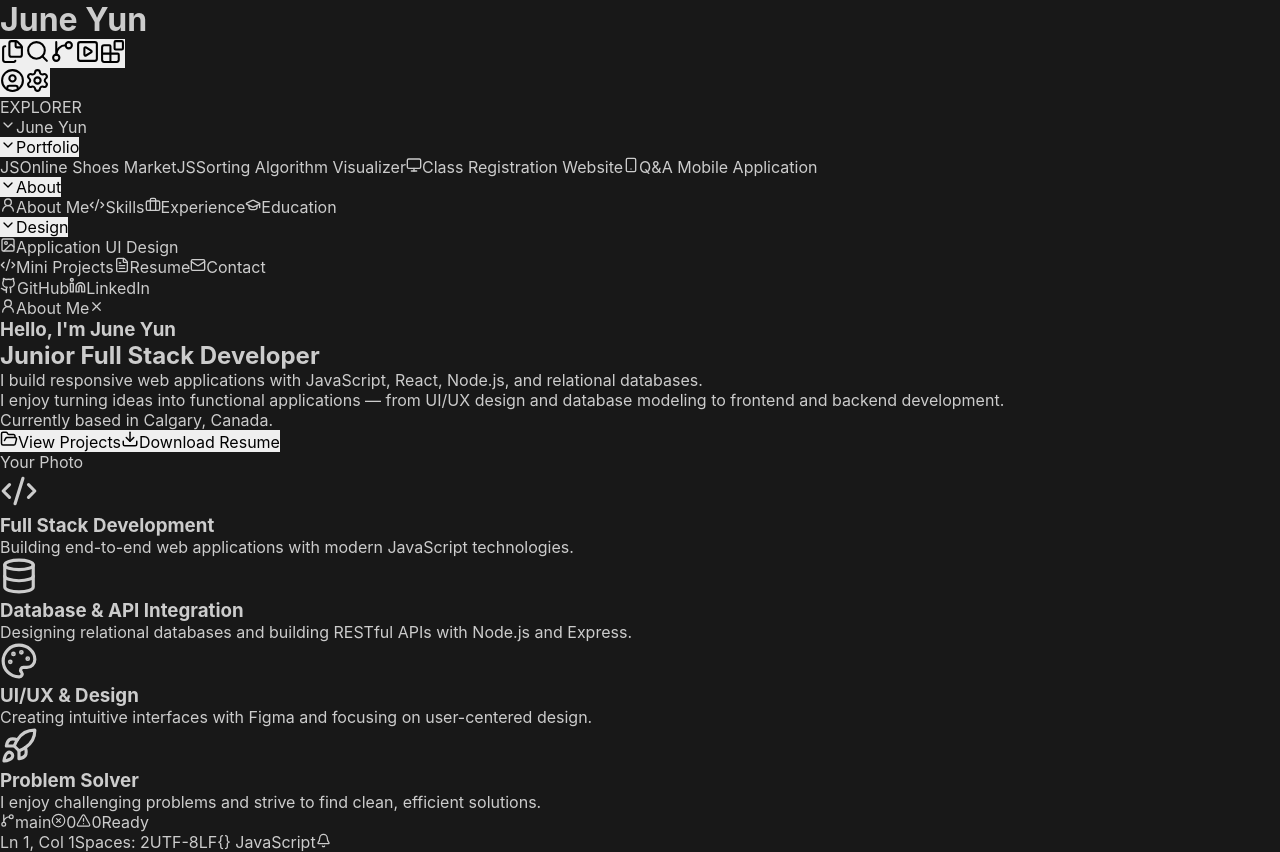
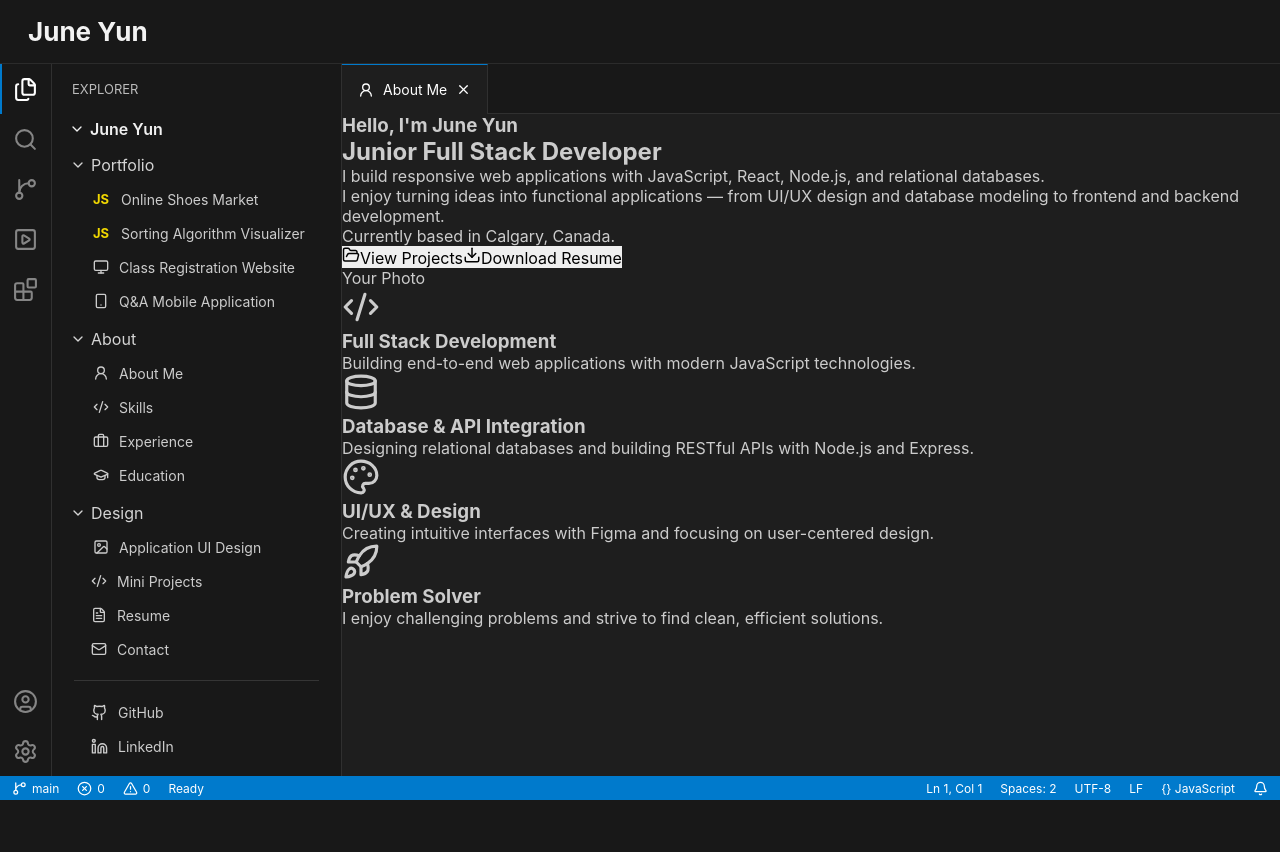
Before and after one commit to JuneYunDev/JunePortfoiloWebsite, a React (Vite) app: page / in a window 1280 px wide. After the commit the page ends 800 px from the top, so only its background shows below. Built offline with nearby package versions, Linux system fonts and the light colour scheme.

Commit message:
Design layout css

```diff
--- a/src/styles/layout.css
+++ b/src/styles/layout.css
@@ -0,0 +1,283 @@
+.portfolio-app {
+  min-height: 100vh;
+  background: #181818;
+
+  display: grid;
+
+  grid-template-rows:
+    64px
+    minmax(0, 1fr)
+    24px;
+}
+
+.portfolio-header {
+  display: flex;
+  align-items: center;
+
+  padding: 0 28px;
+
+  background: #181818;
+
+  border-bottom: 1px solid #2b2b2b;
+}
+
+.portfolio-header h1 {
+  color: #f2f2f2;
+
+  font-size: 26px;
+  font-weight: 700;
+}
+
+.portfolio-workspace {
+  min-height: 0;
+
+  display: grid;
+
+  grid-template-columns:
+    52px
+    290px
+    minmax(0, 1fr);
+}
+
+/* Activity Bar */
+
+.activity-bar {
+  background: #181818;
+
+  border-right: 1px solid #303030;
+
+  display: flex;
+  flex-direction: column;
+  justify-content: space-between;
+}
+
+.activity-bar__top,
+.activity-bar__bottom {
+  display: flex;
+  flex-direction: column;
+}
+
+.activity-bar__button {
+  position: relative;
+
+  height: 50px;
+
+  display: flex;
+  align-items: center;
+  justify-content: center;
+
+  background: transparent;
+
+  color: #858585;
+
+  cursor: pointer;
+}
+
+.activity-bar__button:hover {
+  color: #ffffff;
+}
+
+.activity-bar__button.active {
+  color: #ffffff;
+}
+
+.activity-bar__button.active::before {
+  content: "";
+
+  position: absolute;
+
+  left: 0;
+  top: 0;
+
+  width: 2px;
+  height: 100%;
+
+  background: #007acc;
+}
+
+/* Explorer */
+
+.explorer {
+  background: #181818;
+
+  border-right: 1px solid #303030;
+
+  overflow-y: auto;
+}
+
+.explorer__title {
+  padding: 17px 20px;
+
+  font-size: 13px;
+
+  color: #bbbbbb;
+}
+
+.explorer__workspace {
+  padding: 0 10px;
+}
+
+.explorer__root {
+  display: flex;
+  align-items: center;
+  gap: 5px;
+
+  padding: 5px 7px;
+
+  color: #f1f1f1;
+
+  font-weight: 600;
+}
+
+.explorer__section {
+  margin-top: 4px;
+}
+
+.explorer__folder {
+  width: 100%;
+
+  display: flex;
+  align-items: center;
+  gap: 5px;
+
+  padding: 7px 8px;
+
+  color: #d4d4d4;
+  background: transparent;
+
+  text-align: left;
+
+  cursor: pointer;
+}
+
+.explorer__folder:hover {
+  background: #2a2d2e;
+}
+
+.explorer__children {
+  padding-left: 22px;
+}
+
+.explorer__item,
+.explorer__single-item {
+  min-height: 34px;
+
+  display: flex;
+  align-items: center;
+  gap: 10px;
+
+  padding: 5px 9px;
+
+  color: #cccccc;
+
+  font-size: 14px;
+
+  border-radius: 3px;
+}
+
+.explorer__item:hover,
+.explorer__single-item:hover {
+  background: #2a2d2e;
+  color: #ffffff;
+}
+
+.explorer__single-item {
+  margin-left: 20px;
+}
+
+.explorer__divider {
+  height: 1px;
+
+  margin: 14px 12px;
+
+  background: #353535;
+}
+
+.js-icon {
+  min-width: 18px;
+
+  color: #f1d700;
+
+  font-size: 13px;
+  font-weight: 700;
+}
+
+/* Editor */
+
+.editor {
+  min-width: 0;
+
+  display: grid;
+
+  grid-template-rows:
+    50px
+    minmax(0, 1fr);
+
+  background: #1e1e1e;
+}
+
+.editor-tabs {
+  display: flex;
+
+  background: #181818;
+
+  border-bottom: 1px solid #303030;
+}
+
+.editor-tab {
+  height: 50px;
+
+  padding: 0 16px;
+
+  display: flex;
+  align-items: center;
+  gap: 9px;
+
+  border-right: 1px solid #303030;
+
+  color: #969696;
+
+  font-size: 14px;
+}
+
+.editor-tab--active {
+  color: #ffffff;
+
+  background: #1e1e1e;
+
+  border-top: 1px solid #007acc;
+}
+
+.editor__content {
+  overflow-y: auto;
+}
+
+/* Status Bar */
+
+.status-bar {
+  background: #007acc;
+  color: #ffffff;
+
+  display: flex;
+  align-items: center;
+  justify-content: space-between;
+
+  padding: 0 12px;
+
+  font-size: 12px;
+}
+
+.status-bar__left,
+.status-bar__right {
+  display: flex;
+  align-items: center;
+
+  gap: 18px;
+}
+
+.status-bar span {
+  display: flex;
+  align-items: center;
+
+  gap: 5px;
+}
```
